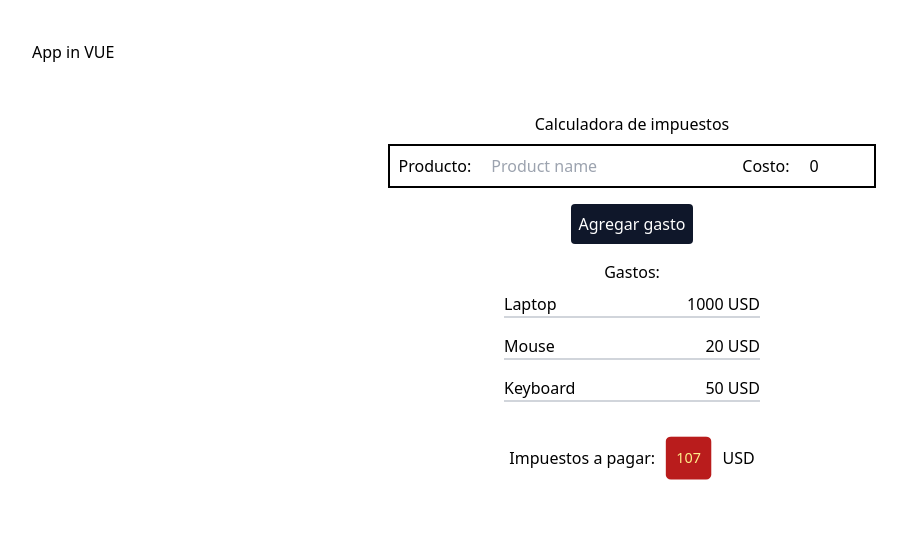
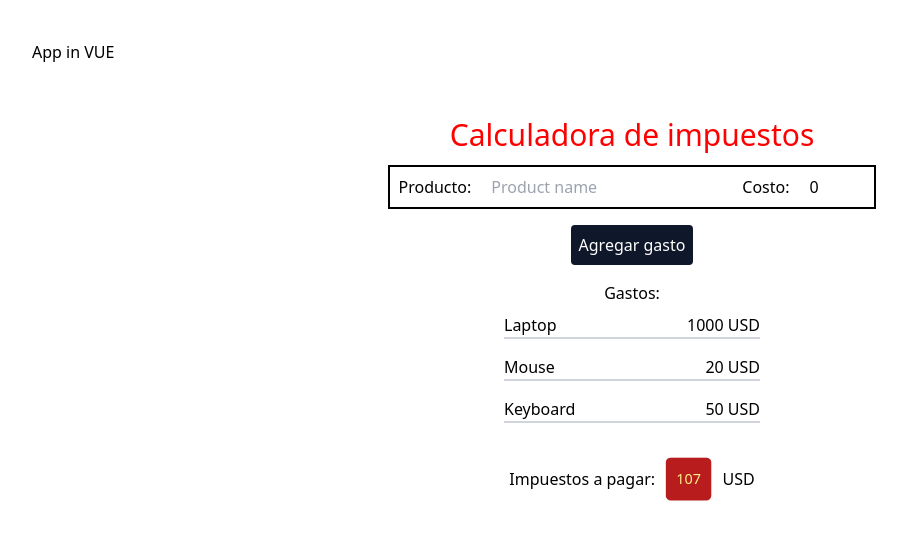
Before and after one commit to cubandeveloper89/gogodev, a Vue app: page / in a window 1280 px wide. Shown: the top 540 px of the page, without its empty margins (8-915 px from the left). Built offline with nearby package versions, Linux system fonts and the light colour scheme.

Commit message:
adding the font-size directive

```diff
--- a/src/components/TaxCalculator.vue
+++ b/src/components/TaxCalculator.vue
@@ -1,6 +1,6 @@
 <template>
     <div class="m-2 flex flex-col items-center">
-        <h1 class="m-2">Calculadora de impuestos</h1>
+        <h1 v-font-size="30" class="m-2">Calculadora de impuestos</h1>
         <div class="flex items-center gap-5 border-black border-2 p-2">
             <label for="product" class="font-medium">Producto:</label>
             <input type="text" id="product" placeholder="Product name" v-model="newProduct" />
--- a/src/main.ts
+++ b/src/main.ts
@@ -2,4 +2,15 @@ import './assets/css/tailwind.css'
 import { createApp } from 'vue'
 import App from './App.vue'
 
-createApp(App).mount('#app')
+const app = createApp(App)
+
+app.directive('font-size', {
+    beforeMount: (el, binding) =>{
+        el.style.fontSize = binding.value + 'px';
+        el.style.color = 'red';
+    },
+})
+
+
+
+app.mount('#app')
```
